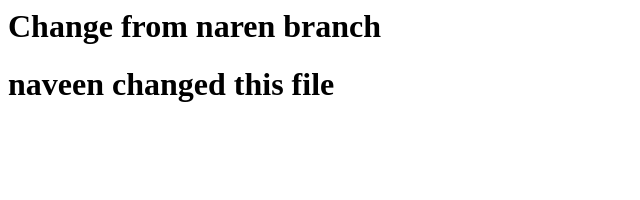
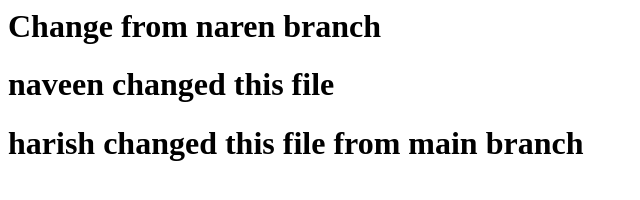
Before and after one commit to fake-friend/blog, a plain HTML site: page index.html in a window 1280 px wide. Shown: the whole page, without its empty margins (0-640 px from the left). Drawn offline with Linux system fonts and the light colour scheme.

Commit message:
harish changed

```diff
--- a/index.html
+++ b/index.html
@@ -7,4 +7,6 @@
 
     <h1>naveen changed  this file</h1>
 
+    <h1>harish changed this file from main branch</h1>
+
 </body></html>
```
